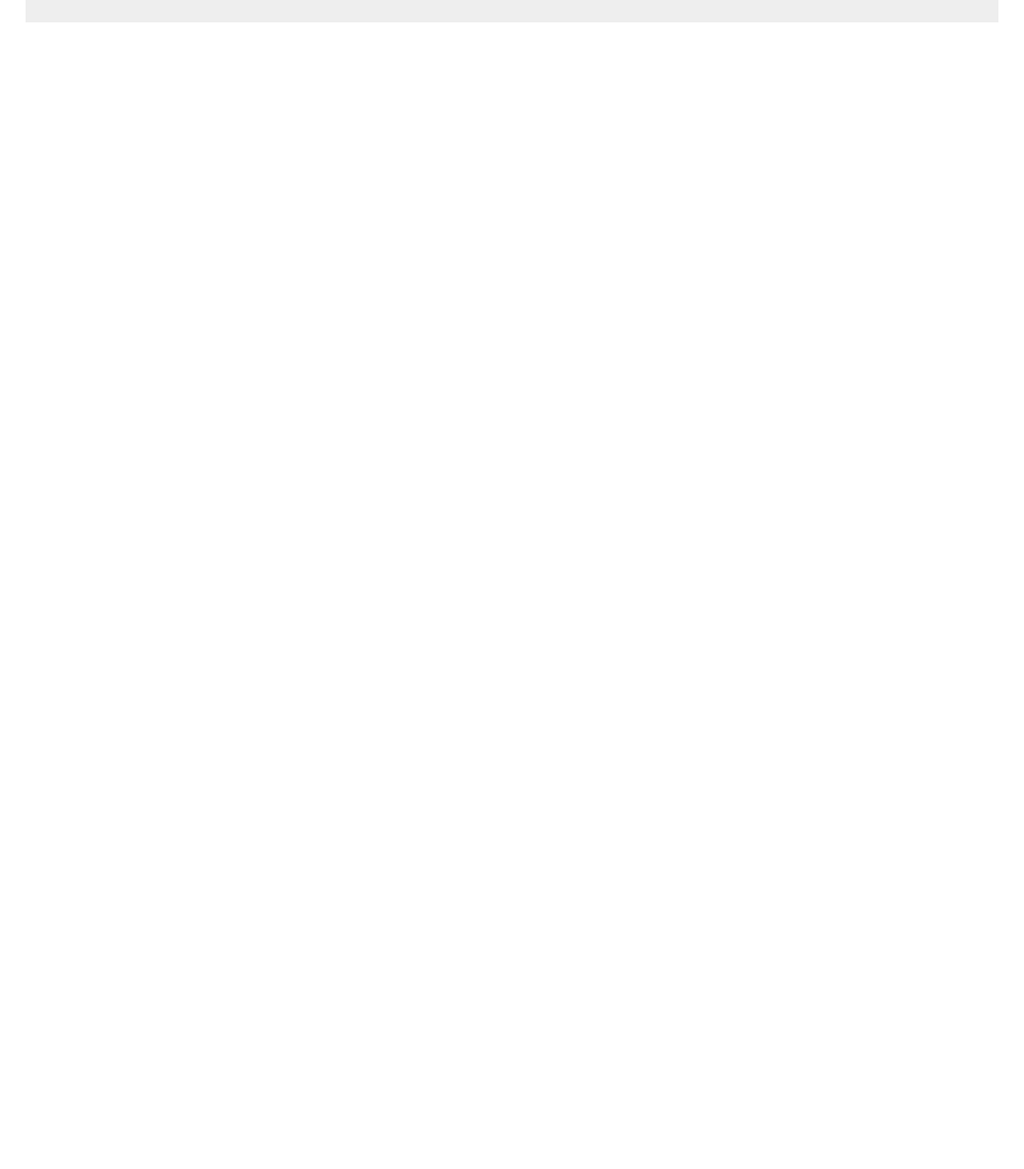
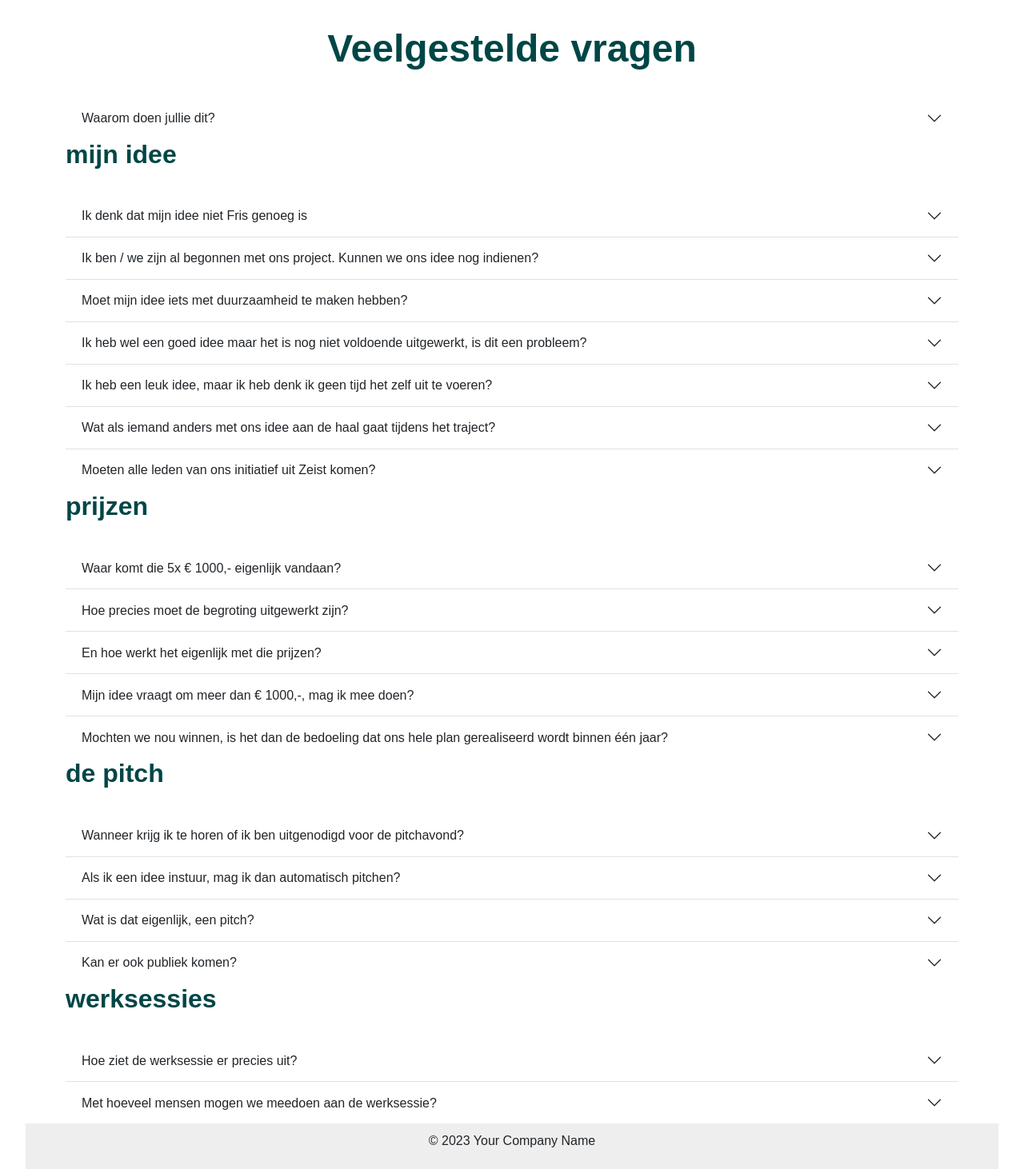
Before and after one commit to Rubenoo/defrissepitch, a React (Vite) app: page / in a window 1280 px wide. Shown: the part 5188-6650 px from the top of the page at 80% size. Before the commit the page ends 5248 px from the top, so only its background shows below. Built offline with nearby package versions, Linux system fonts and the light colour scheme; a web font is replaced by a local one.

Commit message:
Opzet VeelgesteldeVragen

```diff
--- a/src/components/Main/Main.tsx
+++ b/src/components/Main/Main.tsx
@@ -2,6 +2,7 @@ import Introductie from "../Introductie/Introductie.tsx";
 import VoorWie from "../VoorWie/VoorWie.tsx";
 import Inschrijven from "../Inschrijven/Inschrijven.tsx";
 import UitgangspuntenRandvoorwaarden from "../UitgangspuntenRandvoorwaarden/UitgangspuntenRandvoorwaarden.tsx";
+import VeelgesteldeVragen from "../VeelgesteldeVragen/VeelgesteldeVragen.tsx";
 
 const Main: React.FunctionComponent = () => {
   return (
@@ -10,6 +11,7 @@ const Main: React.FunctionComponent = () => {
       <VoorWie />
       <Inschrijven />
       <UitgangspuntenRandvoorwaarden />
+      <VeelgesteldeVragen />
     </main>
   );
 };
--- /dev/null
+++ b/src/components/VeelgesteldeVragen/VeelgesteldeVragen.tsx
@@ -0,0 +1,41 @@
+import React from "react";
+import "./styles.scss";
+import Vraag, { VraagType } from "./Vraag/Vraag.tsx";
+import VragenLijstJSON from "./Vragen.json";
+
+type VragenLijst = {
+  titel: string;
+  vragen: Array<VraagType>;
+};
+
+const VeelgesteldeVragen: React.FC = () => {
+  return (
+    <section className="container text-start">
+      <h3 className="text-center">Veelgestelde vragen</h3>
+      {VragenLijstJSON.map((vragenLijst: VragenLijst, index) => {
+        return (
+          <React.Fragment key={index}>
+            <h4 key={index}>{vragenLijst.titel}</h4>
+            <div
+              className="accordion accordion-flush"
+              id={`accordionVragen-${index}`}
+            >
+              {vragenLijst.vragen.map((vraag: VraagType, indexVraag) => {
+                return (
+                  <Vraag
+                    titel={vraag.titel}
+                    content={vraag.content}
+                    key={`key-${index}-${indexVraag}`}
+                    vraagKey={`vraagkey-${index}-${indexVraag}`}
+                  />
+                );
+              })}
+            </div>
+          </React.Fragment>
+        );
+      })}
+    </section>
+  );
+};
+export default VeelgesteldeVragen;
+//Create an accordion
--- /dev/null
+++ b/src/components/VeelgesteldeVragen/Vraag/Vraag.tsx
@@ -0,0 +1,35 @@
+import React from "react";
+import "./styles.scss";
+
+export type VraagType = {
+  titel: string;
+  content: string;
+};
+export type Props = VraagType & {
+  vraagKey: string;
+};
+const Vraag: React.FC<Props> = ({ titel, content, vraagKey }) => {
+  return (
+    <div className="accordion-item">
+      <h5 className="accordion-header">
+        <button
+          className="accordion-button collapsed"
+          type="button"
+          data-bs-toggle="collapse"
+          data-bs-target={`#panelsStayOpen-collapse-${vraagKey}`}
+          aria-expanded="false"
+          aria-controls={`panelsStayOpen-collapse-${vraagKey}`}
+        >
+          {titel}
+        </button>
+      </h5>
+      <div
+        id={`panelsStayOpen-collapse-${vraagKey}`}
+        className="accordion-collapse collapse"
+      >
+        <div className="accordion-body">{content}</div>
+      </div>
+    </div>
+  );
+};
+export default Vraag;
--- /dev/null
+++ b/src/components/VeelgesteldeVragen/Vragen.json
@@ -0,0 +1,103 @@
+[
+  {
+    "titel": "",
+    "vragen": [
+      {
+        "titel": "Waarom doen jullie dit?",
+        "content": "Omdat we denken dat initiatieven van inwoners van de gemeente Zeist het waard zijn om te ondersteunen. Ze zijn belangrijk om Zeist nog leuker, socialer en duurzamer te maken dan het al is!"
+      }
+    ]
+  },
+  {
+    "titel": "mijn idee",
+    "vragen": [
+      {
+        "titel": "Ik denk dat mijn idee niet Fris genoeg is",
+        "content": "Echt? Onderschat jezelf niet. Vraag wat hulp, start de aanmelding en wie weet krijg je gaandeweg de juiste ingevingen en blijkt je idee in al haar eenvoud toch de moeite waard."
+      },
+      {
+        "titel": "Ik ben / we zijn al begonnen met ons project. Kunnen we ons idee nog indienen?",
+        "content": "Ja, dat kan gewoon. Als je maar duidelijk uitlegt wat het bedrag van Euro 1000,- voor verschil gaat maken binnen jullie project."
+      },
+      {
+        "titel": "Moet mijn idee iets met duurzaamheid te maken hebben?",
+        "content": "Ja! Maar welk idee in deze tijd heeft dat niet? We willen toch allemaal dat wij, onze kinderen en kleinkinderen nog met plezier en in goede gezondheid in Zeist kunnen wonen?"
+      },
+      {
+        "titel": "Ik heb wel een goed idee maar het is nog niet voldoende uitgewerkt, is dit een probleem?",
+        "content": "Nee hoor. Het is vooral belangrijk dat je een leuk idee hebt waar je enthousiast over bent. Dat mag van alles zijn! Wij zeggen; gewoon indienen. Als de jury er iets in ziet heb je nog zes weken de tijd om er een krachtig verhaal van te maken. En valt het idee in de prijzen? Dan krijg je een werksessie aangeboden van ons. Samen kunnen we bespreken wat nodig is om je idee praktisch uitvoerbaar te krijgen."
+      },
+      {
+        "titel": "Ik heb een leuk idee, maar ik heb denk ik geen tijd het zelf uit te voeren?",
+        "content": "Dat lijkt ons sterk. Als je een briljant idee hebt, en je wint de pitchronde, wil je je plan ook realiseren toch? Wij kunnen je helpen om in kaart te brengen wat en wie je daarbij nodig hebt."
+      },
+      {
+        "titel": "Wat als iemand anders met ons idee aan de haal gaat tijdens het traject?",
+        "content": "Wees niet te bang dat anderen er met jullie idee vandoor gaan. Geloof vooral in je eigen plan! Je kunt concurrentie nooit echt voorkomen. En ieder doet het toch net weer op zijn eigen manier. Steek je energie vooral in doen waar jullie zelf goed in zijn!"
+      },
+      {
+        "titel": "Moeten alle leden van ons initiatief uit Zeist komen?",
+        "content": "De insteek is: voor én door Zeist. Daarom vinden we het belangrijk dat (het merendeel van) de leden van een initiatiefgroep uit Zeist komen. Dat mag trouwens ook uit één van de vier dorpen eromheen zijn: Den Dolder, Bosch en Duin, Austerlitz of Huis ter Heide. Komen er één of meerdere groepsleden uit een andere woonplaats, dan is dat geen probleem. Het is vooral de bedoeling dat jullie plan ten goede komt aan de inwoners van de gemeente Zeist."
+      }
+    ]
+  },
+  {
+    "titel": "prijzen",
+    "vragen": [
+      {
+        "titel": "Waar komt die 5x € 1000,- eigenlijk vandaan?",
+        "content": "De gemeente Zeist vindt dit een geweldig initiatief en heeft  geld voor organisatie en prijzen beschikbaar gesteld."
+      },
+      {
+        "titel": "Hoe precies moet de begroting uitgewerkt zijn?",
+        "content": "De begroting hoeft nog niet 100% precies en uitgewerkt te zijn. We moedigen wel aan dat jullie er zelf al goed over nagedacht hebben, want hoe meer je nu al uitgezocht hebt, hoe duidelijker je plan is."
+      },
+      {
+        "titel": "En hoe werkt het eigenlijk met die prijzen?",
+        "content": "Tijdens de pitchavond in oktober zijn jury en publiek beiden aan zet. Beiden kiezen en bepalen samen welke 5 initiatiefnemers de prijs van Euro 1000 meenemen. De jury geeft haar voorkeur en het publiek geeft haar voorkeur. 10 punten voor nr 1, 9 voor nr 2 etc. Alle genomineerden voldoen aan de criteria maar sommigen meer dan anderen. En we vragen jury en publiek te kijken naar wat het initiatief kan opleveren en hoe haalbaar het is. De vijf winnaars krijgen ieder 1000 euro om hun plan waar te maken. Na 1 september  starten we met een social media campagne waarbij jullie je eigen plan in de spotlight kunnen zetten. Het publiek stemt op de pitchavond zelf"
+      },
+      {
+        "titel": "Mijn idee vraagt om meer dan € 1000,-, mag ik mee doen?",
+        "content": "Ja zeker. Als je wint, kun je die 1000 euro gebruiken voor de start van je initiatief. En, het levert je toegang tot het netwerk van de organisatoren en naamsbekendheid. Wie weet geeft het je net die boost die je nodig hebt om door te breken."
+      },
+      {
+        "titel": "Mochten we nou winnen, is het dan de bedoeling dat ons hele plan gerealiseerd wordt binnen één jaar?",
+        "content": "Voor het Frisse Pitch traject hoeft het project niet van A tot Z gerealiseerd te worden. Een groter project kent vaak verschillende fasen. Een doel kan ook zijn, om bijvoorbeeld investeerders te vinden, marktonderzoek te doen en een netwerk op te bouwen waarmee je het plan de volgende fase in brengt."
+      }
+    ]
+  },
+  {
+    "titel": "de pitch",
+    "vragen": [
+      {
+        "titel": "Wanneer krijg ik te horen of ik ben uitgenodigd voor de pitchavond?",
+        "content": "De deadline voor indiening is 1 september. In de week erna komt de jury bij elkaar om 10 initiatieven te nomineren. Zodra dat is gebeurd krijgen alle indieners bericht. We verwachten dat dat midden september is. Dan heb je nog 4 weken om je pitch voor te bereiden!"
+      },
+      {
+        "titel": "Als ik een idee instuur, mag ik dan automatisch pitchen?",
+        "content": "Nee. We maken een voorselectie. De jury bespreekt alle ideeën die we op 1 september binnen hebben en bepaalt welke tien ideeën  naar de pitchavond gaan."
+      },
+      {
+        "titel": "Wat is dat eigenlijk, een pitch?",
+        "content": "Stel je voor, je staat in de lift naast een mogelijke geldschieter en je mag je plannen presenteren. Je hebt de tijd tot de liftdeuren weer open gaan en de geldschieter uitstapt. Dat noemen we een pitch. Bij ons duurt jouw pitch maximaal 3 minuten en tijdens de pitch mag je powerpoint gebruiken. Ben je genomineerd, dan vertellen we je vooraf waar een goede pitch aan voldoet."
+      },
+      {
+        "titel": "Kan er ook publiek komen?",
+        "content": "Op de pitchavond in oktober? Ja, dat is een must! Kom vooral kijken en luisteren naar alle ingediende ideeën en stem op de avond zelf op je favoriet."
+      }
+    ]
+  },
+  {
+    "titel": "werksessies",
+    "vragen": [
+      {
+        "titel": "Hoe ziet de werksessie er precies uit?",
+        "content": "Het Stadslab en Samen Duurzaam Zeist gaan met jullie meedenken. Tijdens de werksessie in november geven wij en ingeroepen coaches uit ons netwerk feedback op jullie plan, zodat je er mee verder kunt. Zie ze als een vraagbaak, meedenker en aanmoediger. Wil je bijvoorbeeld meer weten over het maken van een begroting? Of het maken van een goed communicatieplan? We mobiliseren ons netwerk en helpen je zo snel verder op weg!"
+      },
+      {
+        "titel": "Met hoeveel mensen mogen we meedoen aan de werksessie?",
+        "content": "Per initiatief zien we graag minstens twee mensen meedoen aan de werksessie. Zo kun je samen veel oppikken en de informatie goed overbrengen aan je initiatiefgroep. Zijn er meer mensen die graag meedoen aan de werksessie? Dan overleggen we met jullie wat er mogelijk is."
+      }
+    ]
+  }
+]
```
Also changed, not shown: src/components/VeelgesteldeVragen/Vraag/styles.scss (added), src/components/VeelgesteldeVragen/styles.scss (added).
